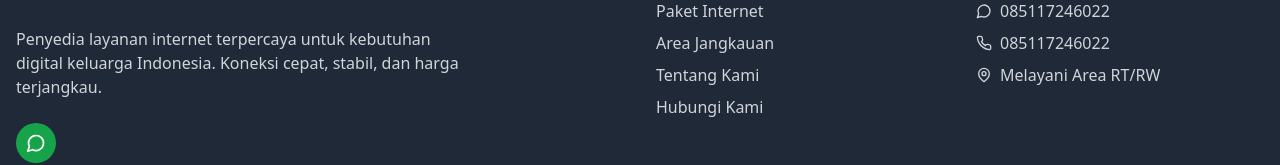
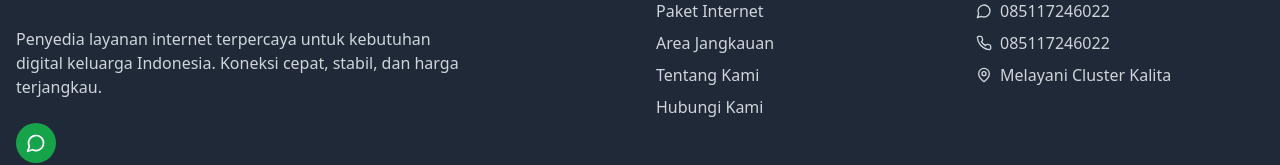
Before and after one commit to IR-design/web123, a React (Vite) app: page / in a window 1280 px wide. Shown: the part 6363-6528 px from the top of the page. Built offline with nearby package versions, Linux system fonts and the light colour scheme.

Commit message:
Updated Footer.tsx

```diff
--- a/src/components/Footer.tsx
+++ b/src/components/Footer.tsx
@@ -55,7 +55,7 @@ const Footer = () => {
               </li>
               <li className="flex items-center">
                 <MapPin className="w-4 h-4 mr-2" />
-                <span>Melayani Area RT/RW</span>
+                <span>Melayani Cluster Kalita</span>
               </li>
             </ul>
           </div>
```
